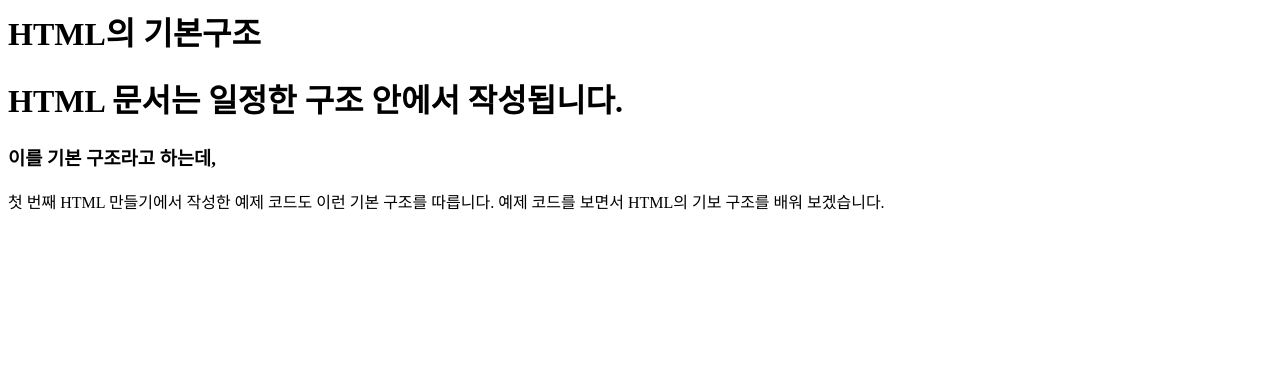
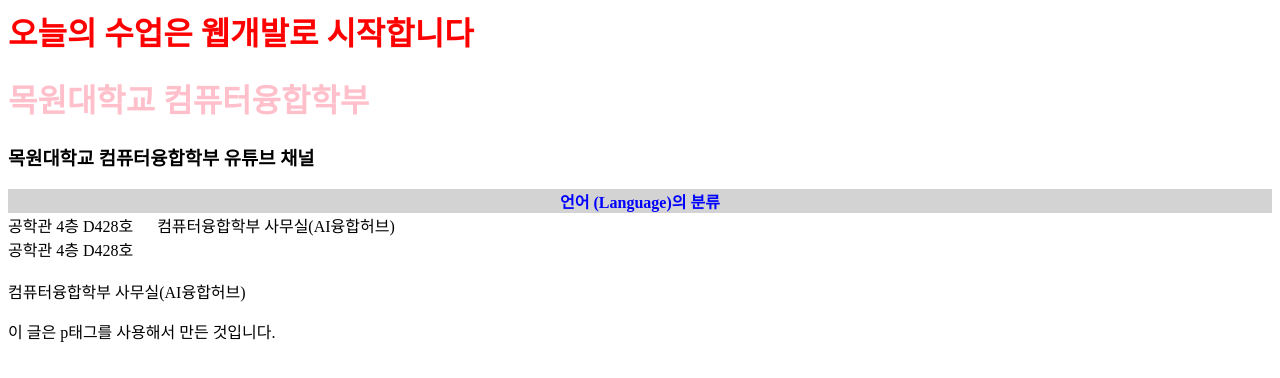
Before and after one commit to martin-yeo/web260914, a plain HTML site: page index.html in a window 1280 px wide. Drawn offline with Linux system fonts and the light colour scheme.

Commit message:
Update index.html

```diff
--- a/index.html
+++ b/index.html
@@ -1,13 +1,14 @@
 <html>
   <head>
-    <title>여상수 : HTML의 기본구조</title>
+    <title>여상수</title>
   </head>
   <body>
-    <h1>HTML의 기본구조</h1>
-    <h1>HTML 문서는 일정한 구조 안에서 작성됩니다.</h1>
-    <h3>이를 기본 구조라고 하는데,</h3>
-    <div>
-      첫 번째 HTML 만들기에서 작성한 예제 코드도 이런 기본 구조를 따릅니다. 예제 코드를 보면서 HTML의 기보 구조를 배워 보겠습니다.
-    </div>
+    <h1 style="color:red;">오늘의 수업은 웹개발로 시작합니다</h1>
+    <h1 style="color:pink;">목원대학교 컴퓨터융합학부</h1>
+    <h3>목원대학교 컴퓨터융합학부 유튜브 채널</h3>
+    <div style="color:blue; background-color:lightgray; text-align:center; font-weight:bold;">언어 (Language)의 분류</div>
+    <div>공학관 4층 D428호 &nbsp;&nbsp;&nbsp;&nbsp;&nbsp;컴퓨터융합학부 사무실(AI융합허브)</div>
+    <div>공학관 4층 D428호 <br><br>컴퓨터융합학부 사무실(AI융합허브)</div>
+    <p>이 글은 p태그를 사용해서 만든 것입니다.</p>
   </body>
 </html>
```
